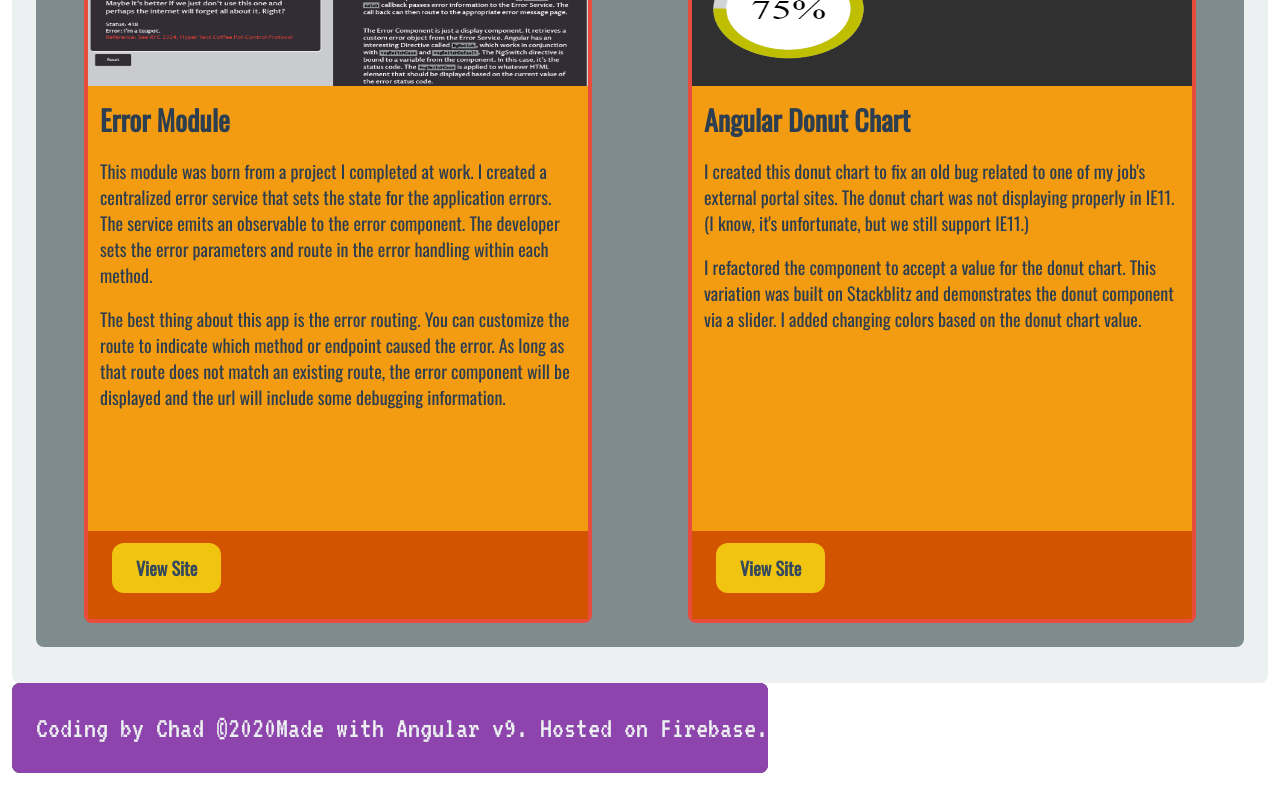
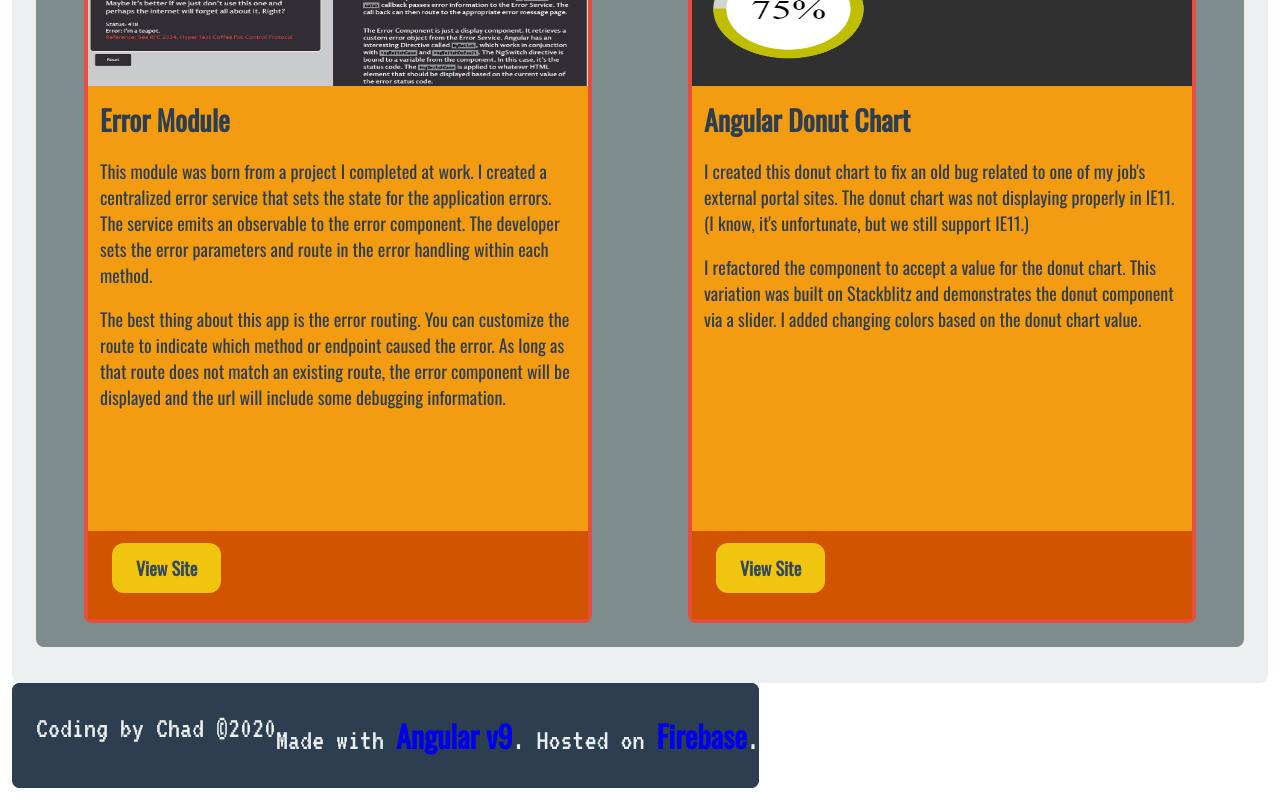
Before and after one commit to ChadESmith42/coding-by-chad, an Angular app in the folder portfolio/: page /projects in a window 1280 px wide. Shown: the part 2240-3040 px from the top of the page. Built offline with nearby package versions, Linux system fonts and the light colour scheme.

Commit message:
fix link styling for active, focus, hover

```diff
--- a/portfolio/src/app/layout/footer/footer.component.css
+++ b/portfolio/src/app/layout/footer/footer.component.css
@@ -3,7 +3,7 @@
   flex-flow: row nowrap;
   padding-left: 24px;
   color: var(--clouds);
-  background-color: var(--wisteria);
+  background-color: var(--midnight-blue);
   border-radius: 8px;
   text-decoration: none;
   font-family: 'VT323', monospace;
@@ -15,8 +15,10 @@
   flex: 1 auto;
 }
 
-.footer-item p a {
-  text-decoration: none;
+a:hover, a:focus, a:visited {
+  text-decoration: underline solid var(--alizarin);
+  -webkit-any-link: var(--clouds);
+  color: var(--clouds);
 }
 
 .footer-container h3 {
--- a/portfolio/src/app/layout/footer/footer.component.html
+++ b/portfolio/src/app/layout/footer/footer.component.html
@@ -6,7 +6,7 @@
   </article>
   <article class="footer-item">
     <p>
-      Made with Angular v9. Hosted on Firebase.
+      Made with <a href="https://angular.io" target="_blank">Angular v9</a>. Hosted on <a href="https://firebase.google.com" target="_blank">Firebase</a>.
     </p>
   </article>
 </section>
--- a/portfolio/src/app/layout/navigation/navigation.component.css
+++ b/portfolio/src/app/layout/navigation/navigation.component.css
@@ -35,3 +35,7 @@
   border-bottom: solid 4px var(--clouds);
   border-radius: 8px;
 }
+
+.active-link:hover, .active-link:focus {
+  text-decoration: underline solid var(--clouds);
+}
```
